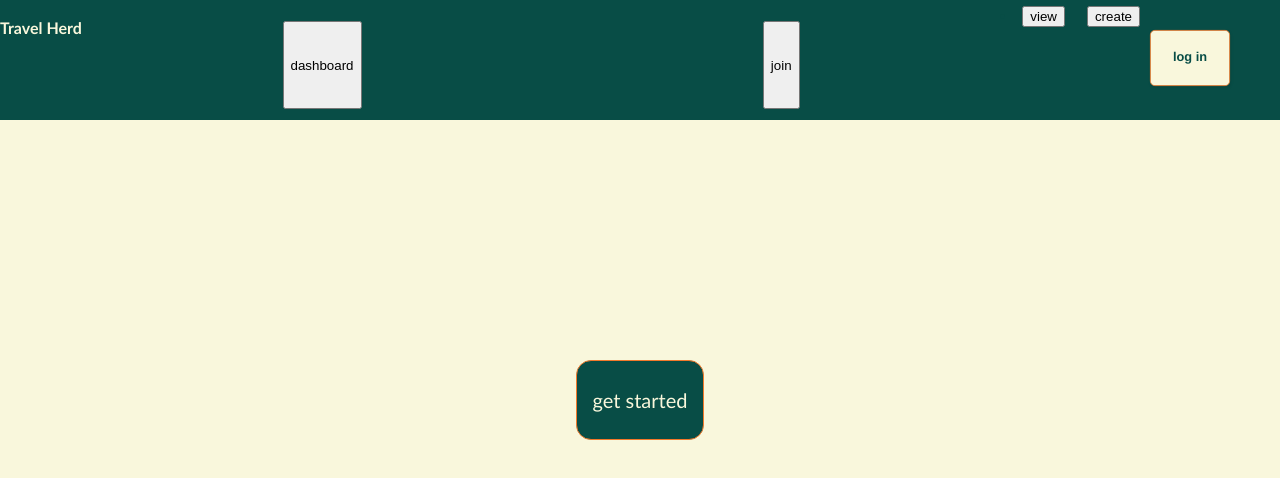
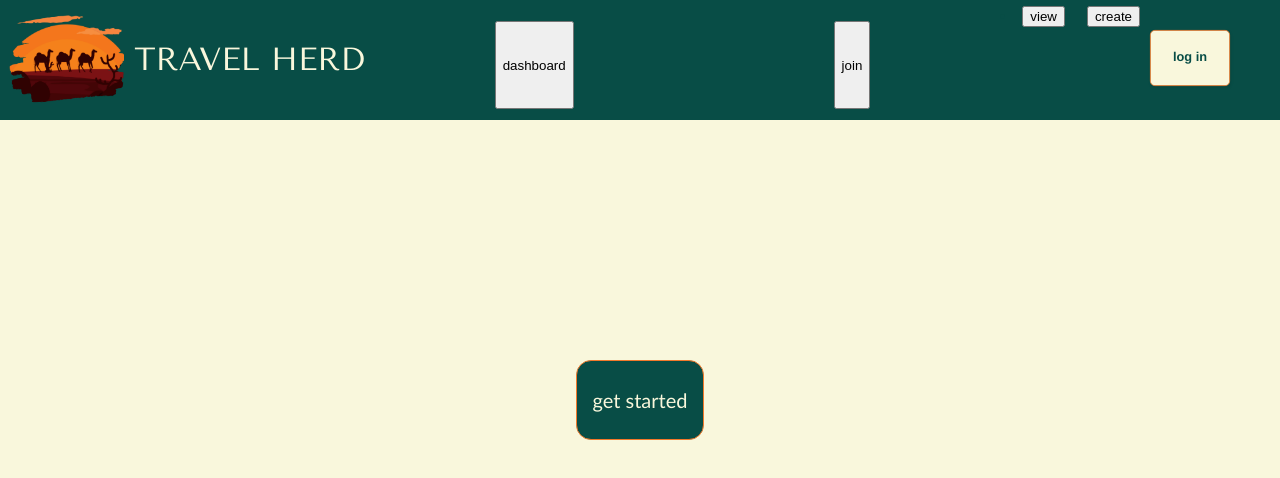
Before and after one commit to SchoolOfCode/bc13_final-project_front-end-amb, a React (Create React App) app: page / in a window 1280 px wide. Shown: the top 478 px of the page. Built offline with nearby package versions, Linux system fonts and the light colour scheme.

Commit message:
css merge issues

```diff
--- a/src/components/NavBar/NavBar.tsx
+++ b/src/components/NavBar/NavBar.tsx
@@ -2,11 +2,13 @@
 import "./NavBar.css";
 import AuthButtons from "../AuthButtons/AuthButtons";
 import Dashboard from "../Dashboard/dashboard";
+import logo from '../../images/Logo.png';
 
 const Navbar = ({ pageSelect }: any) => {
   return (
     <nav>
-      <h2>Travel Herd</h2>
+      <img className="logo" src={logo} alt="camels walking off into distance"></img>
+			<text>TRAVEL HERD</text>
       <li className="menu-item">
         <button onClick={() => {pageSelect("dashboard")}}>dashboard</button>
       </li>
```
